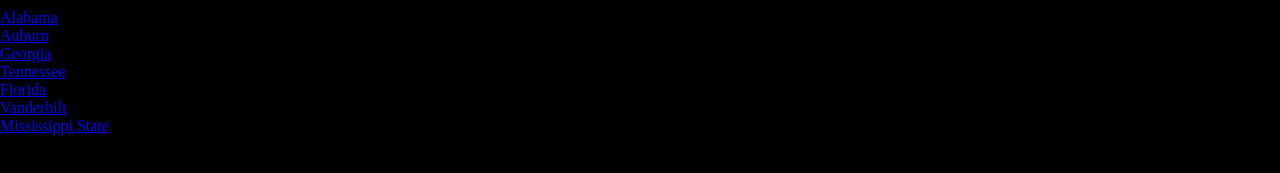
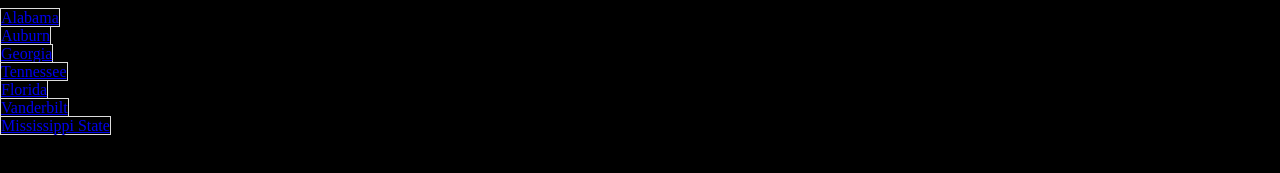
Before and after one commit to brienmizell/gameDay, a plain HTML site: page index.html in a window 1280 px wide. Shown: the part 121-294 px from the top of the page. Drawn offline with Linux system fonts and the light colour scheme; no server answers; a web font is replaced by a local one.

Commit message:
added a border to all links

```diff
--- a/styles/index.css
+++ b/styles/index.css
@@ -63,3 +63,8 @@ h1 {
 	padding: 0;
 	margin: 0;
 }
+
+#myUL li a {
+	/* add a border to all links */
+	border: 1px solid #ddd;
+}
```
